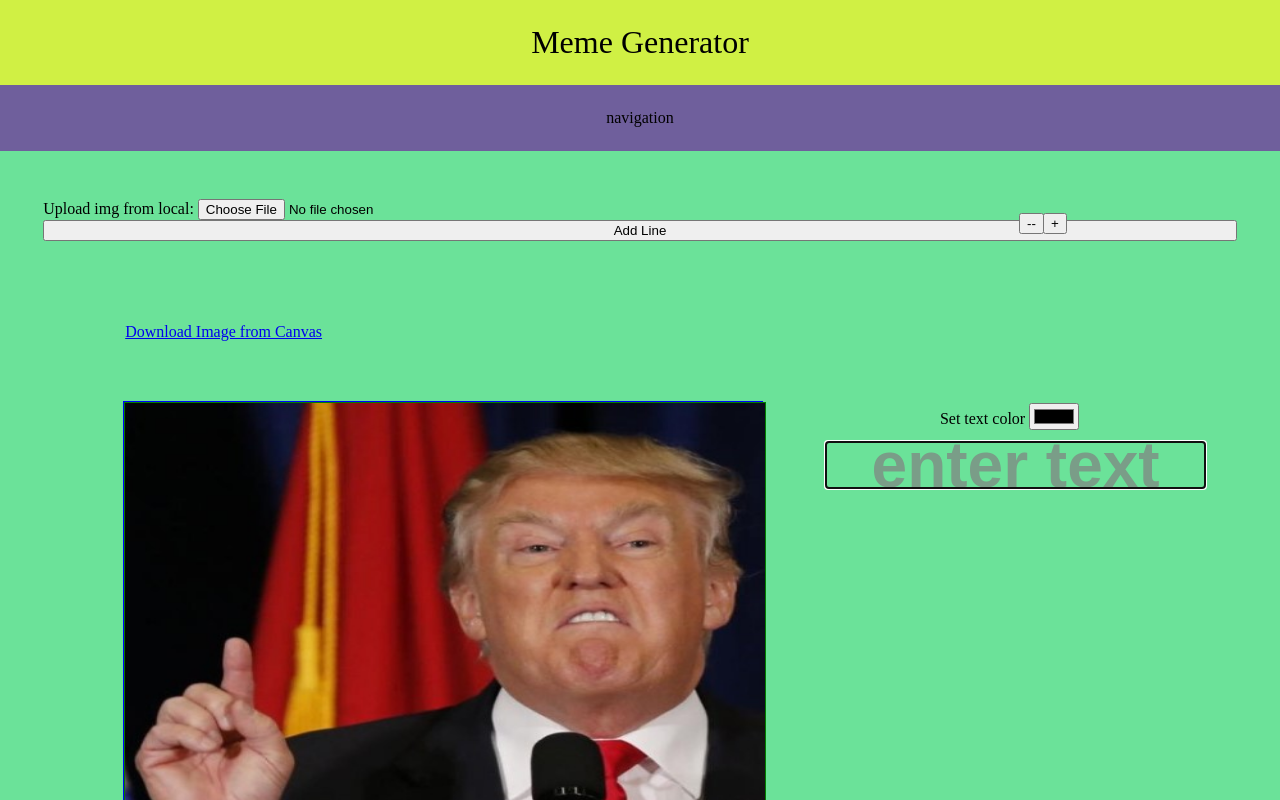
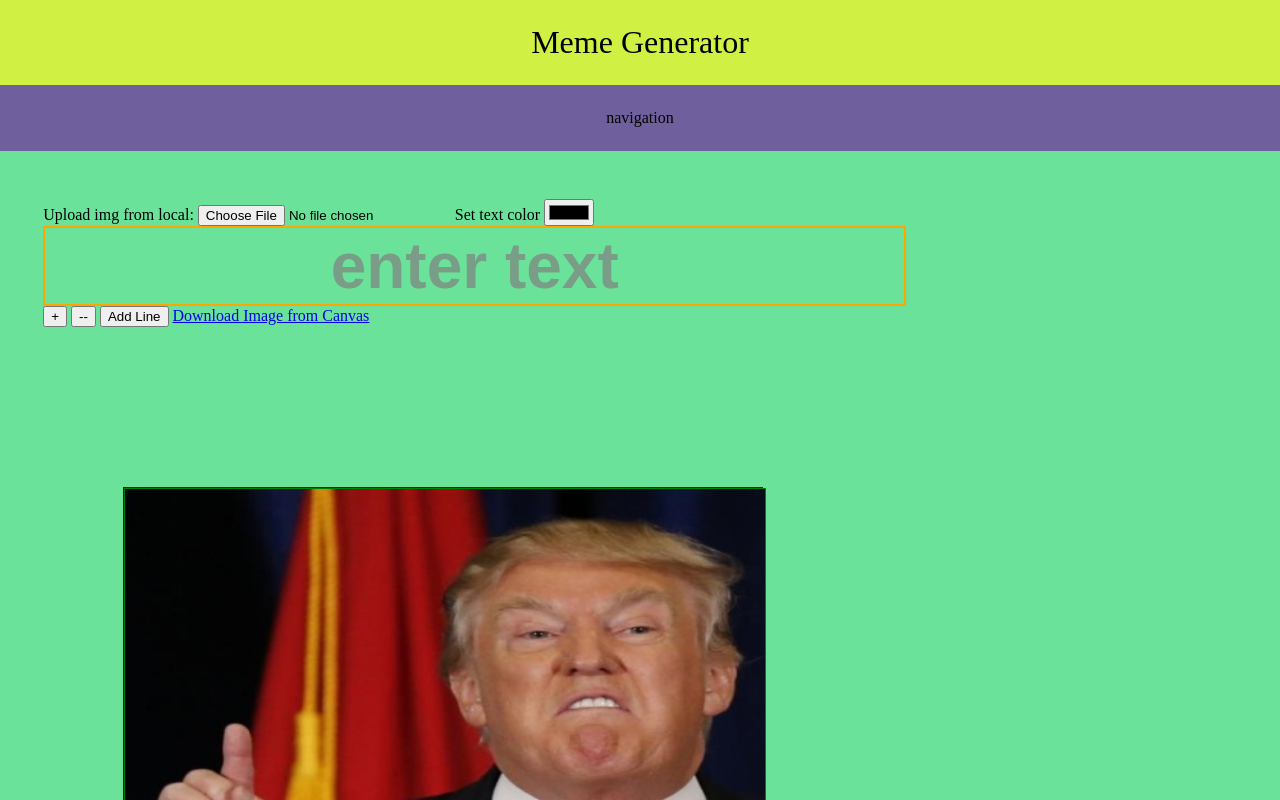
Before and after one commit to ofekmeshulam46-bot/Sprint-2-project, a plain HTML site: page index.html in a window 1280 px wide. Both pictures are taken after a click on the picture 237 px from the left and 393 px from the top of the page. Shown: the top 800 px of the page. Drawn offline with Linux system fonts and the light colour scheme.

Commit message:
organize hiding and showing elements when img clicked

```diff
--- a/index.html
+++ b/index.html
@@ -9,8 +9,12 @@
   <body onload="onInit()" onresize="onResize()" class="main-layout">
     <header class="main-header full">Meme Generator</header>
 
+    <nav class="main-nav full">navigation</nav>
 
-    <nav class="main-nav full">navigation</nav>
+    <section class="image-gallery"></section>
+
+    <section class="meme-editor"></section>
+
     <div class="editor-inputs" style="display: none">
       <label for="upload">Upload img from local:</label>
       <input
@@ -20,41 +24,6 @@
         name="image"
         onchange="onImgInput(event)"
       />
-    </div>
-
-    <section class="image-gallery"></section>
-
-    <section class="meme-editor"></section>
-
-    <button
-      class="text-bigger"
-      value="1"
-      onclick="onChangeTextSize(this.value)"
-      style="display: none"
-    >
-      +
-    </button>
-    <button
-      class="text-smaller"
-      value="-1"
-      onclick="onChangeTextSize(this.value)"
-      style="display: none"
-    >
-      --
-    </button>
-
-    <button class="add-line" onclick="onAddLine()" style="display: none">
-      Add Line
-    </button>
-
-    <div class="canvas-container" style="display: none">
-      <a
-        href="#"
-        class="btn"
-        onclick="onDownloadImg(this)"
-        download="my-img.jpg"
-        >Download Image from Canvas</a
-      >
       <label for="text-color"
         >Set text color
         <input
@@ -72,6 +41,35 @@
         oninput="onTextInput(this.value)"
         style="display: none; border: 2px solid orange"
       />
+    </div>
+
+    <div class="editor-buttons" style="display: none">
+      <button
+        class="text-bigger"
+        value="1"
+        onclick="onChangeTextSize(this.value)"
+      >
+        +
+      </button>
+      <button
+        class="text-smaller"
+        value="-1"
+        onclick="onChangeTextSize(this.value)"
+      >
+        --
+      </button>
+
+      <button class="add-line" onclick="onAddLine()">Add Line</button>
+
+      <a
+        href="#"
+        class="btn"
+        onclick="onDownloadImg(this)"
+        download="my-img.jpg"
+        >Download Image from Canvas</a
+      >
+    </div>
+    <div class="canvas-container" style="display: none">
       <canvas
         width="400"
         height="400"
--- a/js/controller.js
+++ b/js/controller.js
@@ -4,7 +4,6 @@ var gElCanvasContainer = document.querySelector('.canvas-container')
 var gElCanvas = document.querySelector('canvas')
 var gCtx = gElCanvas.getContext('2d')
 var IMAGE = new Image()
-var textBox = document.querySelector('.text-box')
 
 function onInit() {
   initGallery()
@@ -19,14 +18,17 @@ function resizeCanvas() {
 
 function renderMemeEditor(image, imgId) {
   renderMeme(image, imgId)
-  const elEnlargeButton = document.querySelector('.text-bigger')
-  elEnlargeButton.style.display = 'inline-block'
-  const elMinimizeButton = document.querySelector('.text-smaller')
-  elMinimizeButton.style.display = 'inline-block'
-  const elAddLineButton = document.querySelector('.add-line')
-  elAddLineButton.style.display = 'inline-block'
+  const textBox = document.querySelector('.text-box')
+  textBox.style.display = 'inline-block'
+
   const elEditorInputs = document.querySelector('.editor-inputs')
   elEditorInputs.style.display = 'inline-block'
+  const elEditorButtons = document.querySelector('.editor-buttons')
+  elEditorButtons.style.display = 'inline-block'
+  // const elMinimizeButton = document.querySelector('.text-smaller')
+  // elMinimizeButton.style.display = 'inline-block'
+  // const elAddLineButton = document.querySelector('.add-line')
+  // elAddLineButton.style.display = 'inline-block'
 }
 
 function renderMeme(image, imgId) {
--- a/styles/components/canvas.css
+++ b/styles/components/canvas.css
@@ -20,49 +20,19 @@
     /* background-color: white; */
   }
 
-  label[for="text-color"] {
-    position: absolute;
-    right: -50%;
-  }
+  label[for="text-color"] {}
 
-  a {
-    position: absolute;
-    top: -5em;
-
-  }
+  a {}
 
 
 }
 
 
-.text-bigger {
-  position: absolute;
-  right: 16em;
-  top: 16em;
-}
+.text-bigger {}
 
-.text-smaller {
-  position: absolute;
-  right: 17.7em;
-  top: 16em;
-}
+.text-smaller {}
 
 .text-box {
-  z-index: 10;
-  position: absolute;
-
-
-  top: 8%;
-  height: 10%;
-  width: 60%;
-  right: -70%;
-
-  /* top: 8%;
-  height: 10%;
-  width: 90%;
-  left: 5%;
-  right: 5%; */
-
 
   background-color: transparent;
 
```
